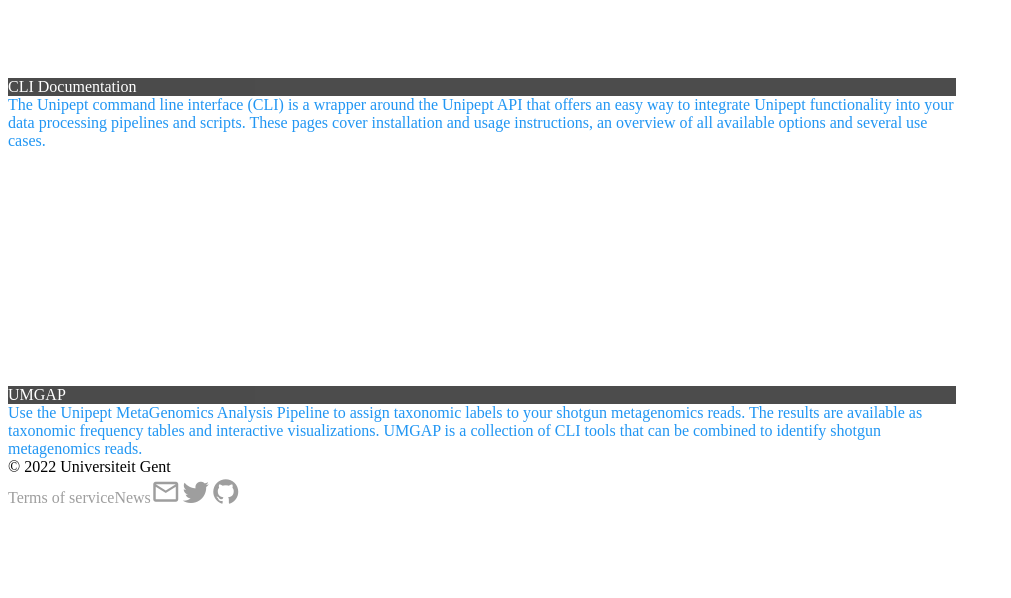
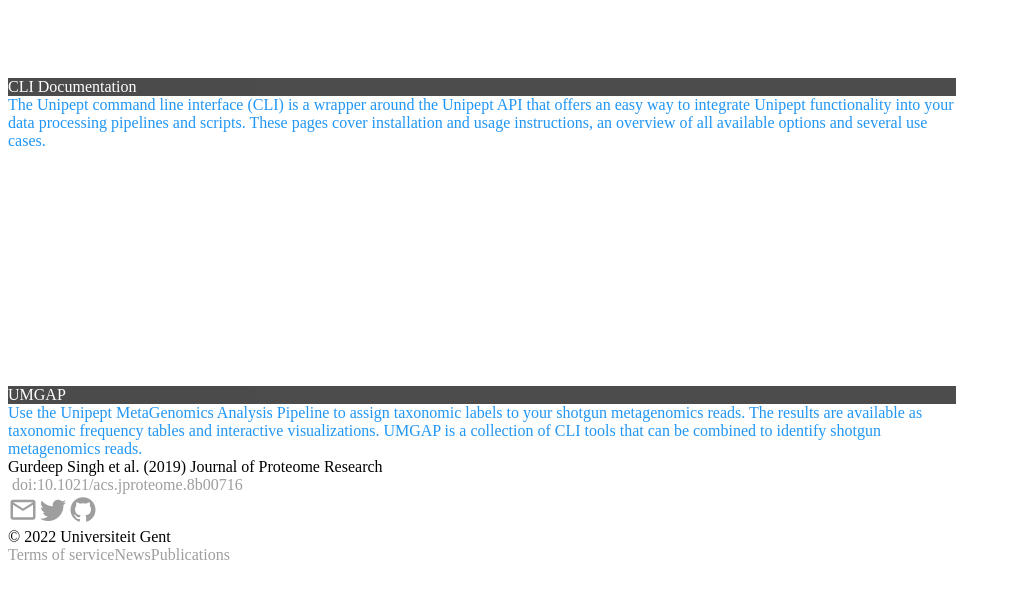
Before and after one commit to pverscha/unipept-web, a Vue app: page / in a window 1280 px wide. Shown: the part 1928-2526 px from the top of the page, without its empty margins (0-1011 px from the left). Built offline with nearby package versions, Linux system fonts and the light colour scheme.

Commit message:
update footer

```diff
--- a/src/App.vue
+++ b/src/App.vue
@@ -39,11 +39,17 @@
         </v-content>
 
         <v-footer dark padless class="grey darken-3 px-lg-16 flex">
-            <div class="col-md-6 text-md-start order-md-0 col-12 text-center order-2 grey--text"> © 2022 Universiteit Gent </div>
-            <div class="col-md-6 text-md-end order-md-1 col-12 text-center order-0">
-                <router-link class="link" to="/about">Terms of service</router-link>
-                <router-link class="link ml-5" to="/posts">News</router-link>
-                <a class="ml-10 link" href="mailto:unipept@ugent.be">
+            <div class="d-flex flex-wrap" style="width: 100%">
+                <div class="col-md-8 text-md-start order-md-0 col-12 text-center order-2 grey--text d-md-flex">
+                    <div class="flex-md-column">
+                        {{ $route.meta.publication }}
+                    </div>
+                    <div class="flex-md-column">
+                        <a class="link" :href="'https://' + $route.meta.publicationLink" target="_blank">&nbsp;{{ $route.meta.publicationLink }}</a>
+                    </div>
+                </div>
+                <div class="col-md-4 text-md-end order-md-1 col-12 text-center order-0">
+                    <a class="link" href="mailto:unipept@ugent.be">
                         <v-icon size="30px" class="grey--text link">
                             mdi-email-outline
                         </v-icon>
@@ -59,6 +65,14 @@
                         </v-icon>
                     </a>
                 </div>
+                <div class="col-md-8 text-md-start order-md-2 col-12 text-center order-3 grey--text">© 2022 Universiteit Gent</div>
+                <div class="col-md-4 text-md-end order-md-3 col-12 text-center order-1">
+                    <router-link class="link" to="/about">Terms of service</router-link>
+                    <router-link class="link ml-5" to="/posts">News</router-link>
+                    <router-link class="link ml-5" to="/">Publications</router-link>
+                </div>
+            </div>
+
         </v-footer>
     </v-app>
 </template>
@@ -102,4 +116,5 @@ export default defineComponent({
     color: white !important;
     text-decoration: none;
 }
+
 </style>
--- a/src/plugins/router.ts
+++ b/src/plugins/router.ts
@@ -15,39 +15,75 @@ Vue.use(VueRouter);
 const routes = [
     {
         path: "/",
-        component: HomePage
+        component: HomePage,
+        meta: {
+            publication: "Gurdeep Singh et al. (2019) Journal of Proteome Research",
+            publicationLink: "doi:10.1021/acs.jproteome.8b00716"
+        }
     },
     {
         path: "/tpa",
-        component: TrypticPeptideAnalysisPage
+        component: TrypticPeptideAnalysisPage,
+        meta: {
+            publication: "Gurdeep Singh et al. (2019) Journal of Proteome Research",
+            publicationLink: "doi:10.1021/acs.jproteome.8b00716"
+        }
     },
     {
         path: "/mpa",
-        component: MetaproteomeAnalysisPage
+        component: MetaproteomeAnalysisPage,
+        meta: {
+            publication: "Gurdeep Singh et al. (2019) Journal of Proteome Research",
+            publicationLink: "doi:10.1021/acs.jproteome.8b00716"
+        }
     },
     {
         path: "/apidocs",
-        component: APIPage
+        component: APIPage,
+        meta: {
+            publication: "Mesuere et al. (2016) Bioinformatics",
+            publicationLink: "doi:10.1093/bioinformatics/btw039"
+        }
     },
     {
         path: "/clidocs",
-        component: CLIPage
+        component: CLIPage,
+        meta: {
+            publication: "Verschaffelt et al. (2020) Bioinformatics",
+            publicationLink: "doi.org/10.1093/bioinformatics/btaa553"
+        }
     },
     {
         path: "/umgap",
-        component: MetagenomicsPage
+        component: MetagenomicsPage,
+        meta: {
+            publication: "Gurdeep Singh et al. (2019) Journal of Proteome Research",
+            publicationLink: "doi:10.1021/acs.jproteome.8b00716"
+        }
     },
     {
         path: "/desktop",
-        component: DesktopPage
+        component: DesktopPage,
+        meta: {
+            publication: "Verschaffelt et al. (2021) Journal of Proteome Research",
+            publicationLink: "doi.org/10.1021/acs.jproteome.0c00855"
+        }
     },
     {
         path: "/about",
-        component: AboutPage
+        component: AboutPage,
+        meta: {
+            publication: "Gurdeep Singh et al. (2019) Journal of Proteome Research",
+            publicationLink: "doi:10.1021/acs.jproteome.8b00716"
+        }
     },
     {
         path: "/posts",
-        component: NewsPage
+        component: NewsPage,
+        meta: {
+            publication: "Gurdeep Singh et al. (2019) Journal of Proteome Research",
+            publicationLink: "doi:10.1021/acs.jproteome.8b00716"
+        }
     },
 ];
 
```
Lines whose indentation alone changed are shown as unchanged.
